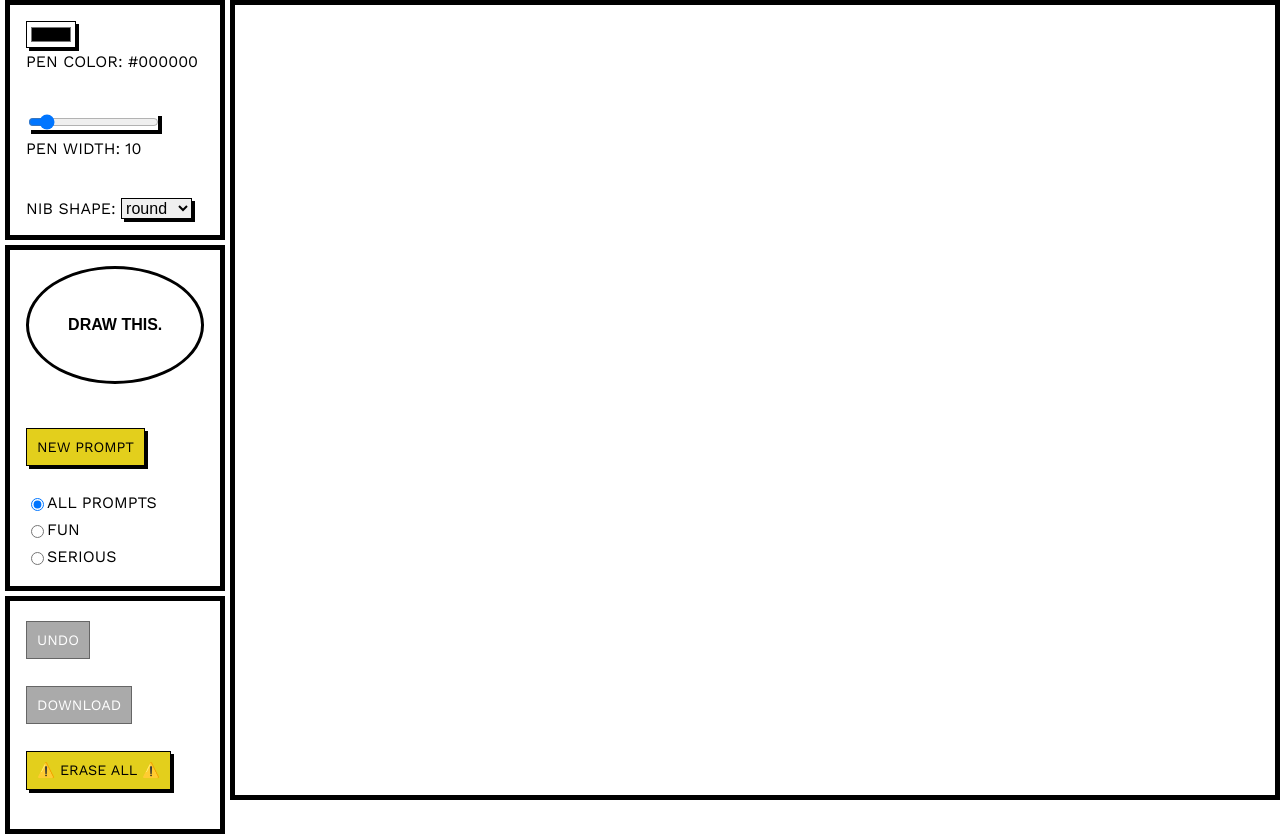
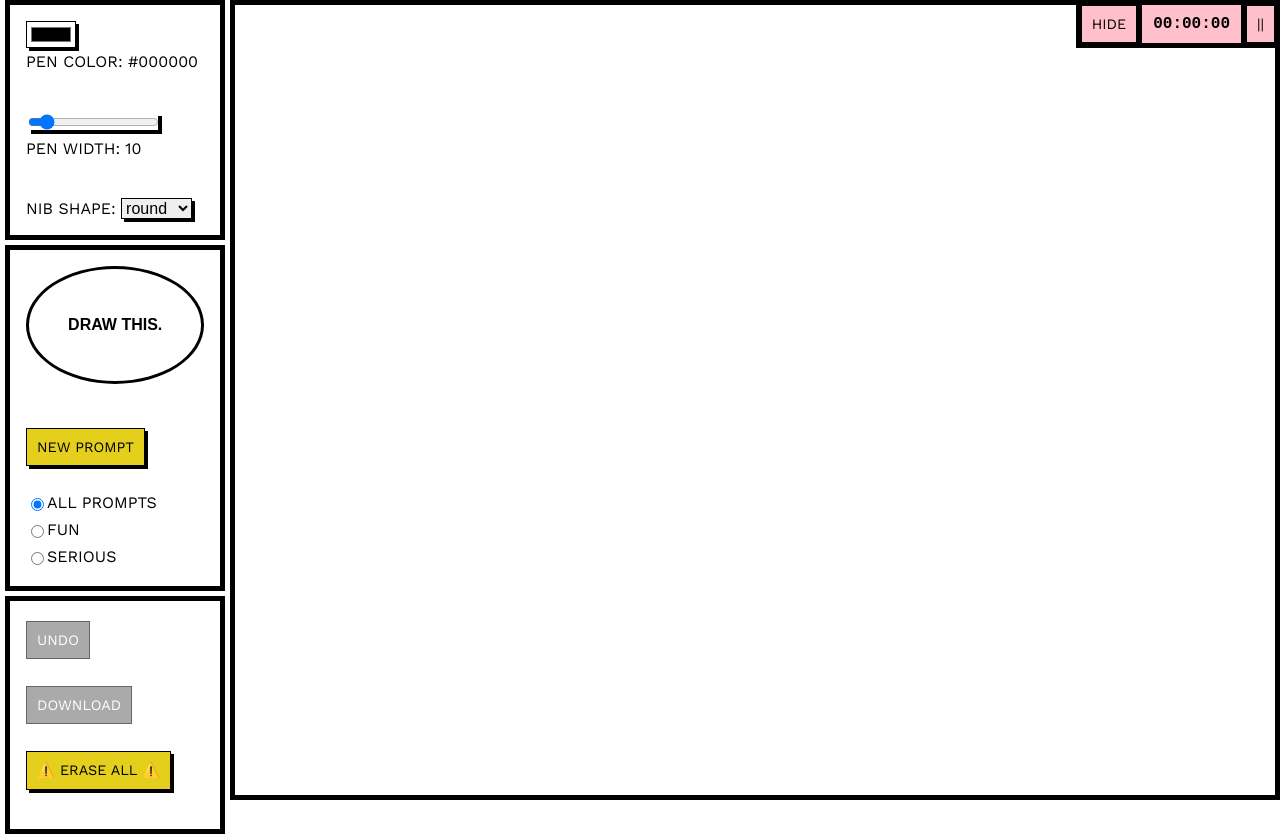
Before and after one commit to martyav/drawing-pad, a plain HTML site: page index.html in a window 1280 px wide. Drawn offline with nearby package versions, Linux system fonts and the light colour scheme; a web font is replaced by a local one.

Commit message:
timer divs & countdown function written

```diff
--- a/index.html
+++ b/index.html
@@ -71,9 +71,18 @@
                 </li>
             </ul>
         </div>
+
         <canvas id='drawHere' width='800' height='800'>
             Unfortunately, you need to have Javascript loaded to run this
         </canvas>
+
+        <div id = 'timer'>
+            <button class = 'hide'>Hide</button>
+            <div class = 'countdown'>
+                <div class = 'minutes'>00</div>:<div class = 'seconds'>00</div>:<div class = 'milliseconds'>00</div>
+            </div>
+            <button class = 'stopStart'>||</button>
+        </div>
     </main>
 </body>
 
--- a/src/script.js
+++ b/src/script.js
@@ -88,6 +88,26 @@ function prompt() {
 
         promptDisplay.innerHTML = `${ promptText }.`;
     });
+}
+
+function startTimer(timeInMilliSeconds) {
+    let time = timeInMilliSeconds; //180000 == 3 minutes
+    let throttle = 100;
+    const minutesDiv = document.querySelector('.minutes');
+    const secondsDiv = document.querySelector('.seconds');
+    const millisecondsDiv = document.querySelector('.milliseconds');
+
+    const interval = setInterval(() => {
+        if (time <= 0) clearInterval(interval);
+        let minutes = Math.floor((time/60000) % 60);
+        let seconds = Math.floor((time/1000) % 60);
+        let milliseconds = Math.floor((time % 1000)/10);
+        console.log(milliseconds);
+        minutesDiv.innerHTML = minutes < 10 ? `0${Math.floor(minutes)}` : Math.floor(minutes);
+        secondsDiv.innerHTML = seconds < 10 ? `0${Math.floor(seconds)}` : Math.floor(seconds);
+        millisecondsDiv.innerHTML = milliseconds < 10 ? `0${Math.floor((milliseconds))}` : Math.floor(milliseconds);
+        time -= throttle;
+    }, throttle);
 }
 
 function restore(event) {
@@ -225,6 +245,8 @@ document.addEventListener("DOMContentLoaded", () => {
     setCanvasProperties(canvas, context);
     setLabels(colorLabel, strokeLabel);
     addEventHandlers(canvas, inputs, nibMenu, radioButtons, promptButton, undoButton, downloadButton, eraseAllButton);
+
+    startTimer(3000);
 });
 
 /////////////////////////////////////////////////////////////////////////////////////////////////////////////////////////////////////////////
--- a/src/style.css
+++ b/src/style.css
@@ -131,3 +131,45 @@ button:last-child {
     outline-offset: -5px;
     /* outline is a property similar to border, but it is not counted as part of the element's dimensions. By default it is always outside the border area, but we can use outline-offset to position it more precisely in respect to its element. Setting it to be the inverse of its own width ensures it is contained within the div and prevents ugly scrollbars from being added to the page, as was the case when we were using border to create the same effect of an outlined panel */
 }
+
+#timer {
+    position: absolute;
+    display: flex;
+    align-items: center;
+    justify-items: center;
+    justify-content: space-evenly;
+    top: 0;
+    right: 0;
+    height: auto;
+    width: auto;
+    border: 5px solid black;
+    background: pink;
+    font-weight: bold;
+}
+
+#timer > button {
+    background: inherit;
+    box-shadow: none;
+    align-content: stretch;
+    margin-bottom: 0;
+    outline: 5px solid black;
+}
+
+.countdown {
+    display: flex;
+    font-family: 'Courier New', Courier, monospace;
+    font-weight: bold;
+}
+
+.hide {
+    margin: 0 16px 0 0;
+}
+
+.stopStart {
+    margin: 0 0 0 16px;
+}
+
+#timer > button:active, input[type=color]:active {
+    background:  rgba(0,0,0, 0.15);
+    transform: none;
+}
```
